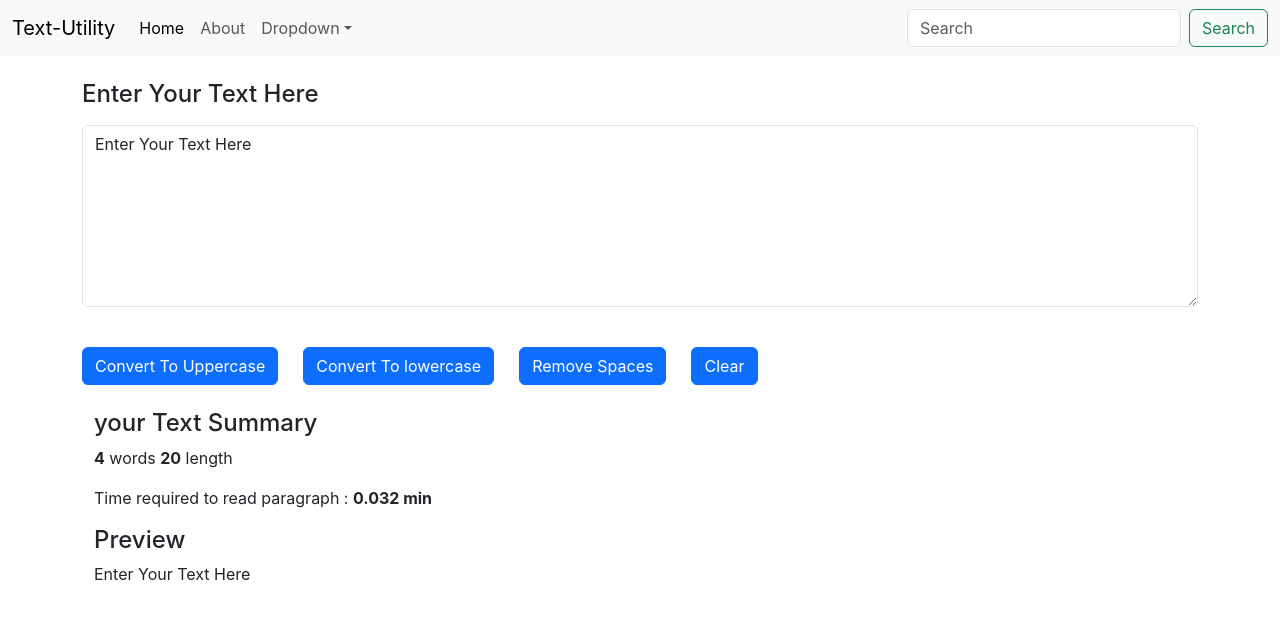
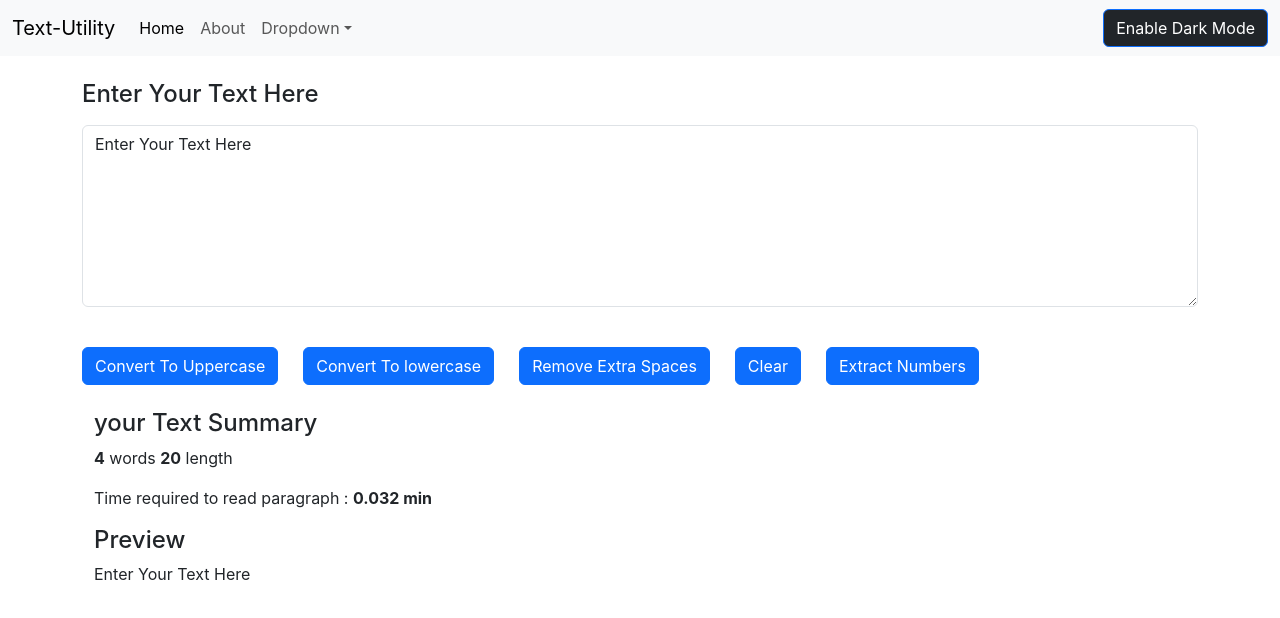
Before and after one commit to Aniket007code/textUtils, a React (Create React App) app in the folder textutils/: page / in a window 1280 px wide. Shown: the top 618 px of the page. Built offline with nearby package versions, Linux system fonts and the light colour scheme.

Commit message:
Dark Mode done

```diff
--- a/textutils/src/App.js
+++ b/textutils/src/App.js
@@ -3,12 +3,34 @@ import './App.css';
 import Navbar from './components/Navbar';
 import TextForm from './components/TextForm';
 import About from './components/About';
+import { useState } from 'react';
 
 function App() {
+  const [mode, setMode] = useState("light");
+  const [btnText1, setbtnText1] = useState("Enable Dark Mode");
+
+
+  const handleDarkMode=()=>{
+    if(mode === "light"){
+      setMode("dark")
+      setbtnText1('Enable light Mode')
+      document.body.style.backgroundColor = "#FF6F61"
+      // " #121212"
+    }else{
+      setMode("light")
+      setbtnText1('Enable Dark Mode')
+      document.body.style.backgroundColor = "white"
+
+
+    }
+
+  }
+
+
   return (
     <>
 
-      <Navbar title="Text-Utility" />
+      <Navbar title="Text-Utility" mode={mode} handleDarkMode={handleDarkMode} btnText1 ={btnText1}/>
       <br />
       <div className="container">
         <TextForm name = "Enter Your Text Here"/>
--- a/textutils/src/components/Navbar.js
+++ b/textutils/src/components/Navbar.js
@@ -4,7 +4,7 @@ import PropTypes from 'prop-types';
 export default function Navbar(props) {
     return (
         <>
-            <nav className="navbar navbar-expand-lg bg-body-tertiary">
+            <nav className={`navbar navbar-expand-lg  navbar-${props.mode} bg-${props.mode}`}>
                 <div className="container-fluid">
                     <a className="navbar-brand" href="/">{props.title}</a>
                     <button className="navbar-toggler" type="button" data-bs-toggle="collapse" data-bs-target="#navbarSupportedContent" aria-controls="navbarSupportedContent" aria-expanded="false" aria-label="Toggle navigation">
@@ -36,10 +36,8 @@ export default function Navbar(props) {
                 <a className="nav-link disabled">Disabled</a>
               </li> */}
                         </ul>
-                        <form className="d-flex" role="search">
-                            <input className="form-control me-2" type="search" placeholder="Search" aria-label="Search" />
-                            <button className="btn btn-outline-success" type="submit">Search</button>
-                        </form>
+                        <button type="button" onClick={props.handleDarkMode} className="btn btn-dark  border border-primary">{props.btnText1}</button>
+
                     </div>
                 </div>
             </nav>
--- a/textutils/src/components/TextForm.js
+++ b/textutils/src/components/TextForm.js
@@ -2,36 +2,47 @@ import React,{useState}from 'react'
 
 export default function TextForm(props) {
 
+    const handleNumClick = ()=>{
+        // console.log("Extract Num was clicked");
+        // setText("apne clicked ko click kiya")
+        let newText = text.replace(/[^0-9]/g, '');
+        // .replace(/[^0-9]/g, '');
+        // var num = txt.replace(/\D/g, '');
+        setText(newText);
+    }
+
     const handleClearClick = ()=>{
-        console.log("clear was clicked");
+        // console.log("clear was clicked");
         // setText("apne clicked ko click kiya")
         let newText = ""
         setText(newText);
     }
 
     const handleUpClick = ()=>{
-        console.log("Uppercase was clicked");
+        // console.log("Uppercase was clicked");
         // setText("apne clicked ko click kiya")
         let newText = text.toUpperCase();
         setText(newText);
     }
 
     const handleSpaceClick = ()=>{
-        console.log("spaceclicked was clicked");
+        // console.log("spaceclicked was clicked");
         // setText("apne clicked ko click kiya")
-        let newText = text.replaceAll(' ','');
-        setText(newText);
+        // let newText = text.replaceAll(' ','');//
+        let newText = text.split(/[ ]+/);
+        setText(newText.join(" "));
     }
 
     const handleDownClick = ()=>{
-        console.log("lowercase was clicked");
+        // console.log("lowercase was clicked");
         // setText("apne clicked ko click kiya")
         let newText = text.toLowerCase();
+        // .replace(/[^0-9]/g, '');
         setText(newText);
     }
 
     const handleOnChange = (event)=>{
-        console.log("onchange was clicked");
+        // console.log("onchange was clicked");
         setText(event.target.value)
     }
 
@@ -47,8 +58,10 @@ export default function TextForm(props) {
             <br />
             <button type="button" onClick={handleUpClick} className="btn btn-primary">Convert To Uppercase</button>
             <button type="button" onClick={handleDownClick} className="nbtn btn btn-primary" ml-3>Convert To lowercase</button>
-            <button type="button" onClick={handleSpaceClick} className="nbtn btn btn-primary" ml-3>Remove Spaces</button>
+            <button type="button" onClick={handleSpaceClick} className="nbtn btn btn-primary" ml-3>Remove Extra Spaces</button>
             <button type="button" onClick={handleClearClick} className="nbtn btn btn-primary" ml-3>Clear</button>
+            <button type="button" onClick={handleNumClick} className="nbtn btn btn-primary" ml-3>Extract Numbers</button>
+
 
 
              <div className="container my-4">
@@ -56,7 +69,7 @@ export default function TextForm(props) {
                 <p><b>{text.split(" ").length}</b> words <b>{text.length}</b> length</p>
                 <p>Time required to read paragraph : <b>{text.split(" ").length * 0.008} min </b></p>
                 <h4>Preview</h4>
-                <p>{text}</p>
+                <p>{text.length>0?text:"Enter text into textbox to preview it here"}</p>
              </div>
         </>
 
```
